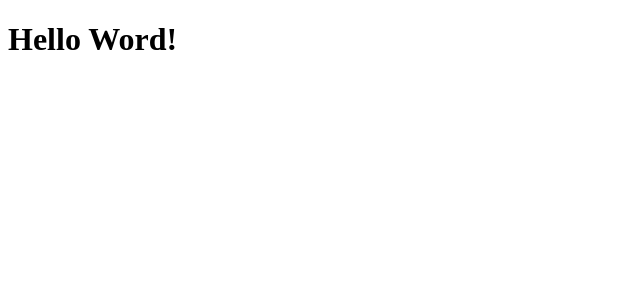
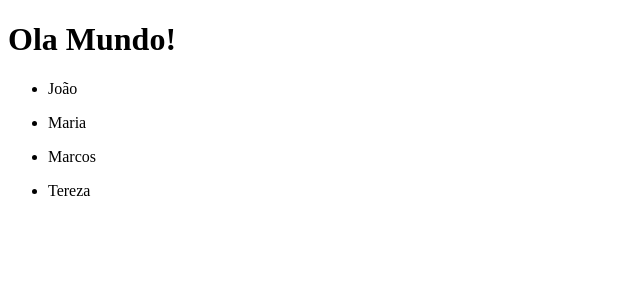
Before and after one commit to MarielleTOM/PTAC2-main, a React (Vite) app: page / in a window 1280 px wide. Shown: the top 300 px of the page, without its empty margins (0-640 px from the left). Built offline with nearby package versions, Linux system fonts and the light colour scheme.

Commit message:
arrumado

```diff
--- /dev/null
+++ b/src/Exemplo.jsx
@@ -0,0 +1,16 @@
+export function Exemplo({lista}){
+    return (
+        <div>
+           {lista.map(aluno=>(
+            <ul>
+                <li>
+                    {aluno}
+                </li>
+            </ul>
+           ))
+
+
+           }
+        </div>
+    );
+}
--- /dev/null
+++ b/src/app.jsx
@@ -0,0 +1,13 @@
+import './App.css'
+import { Exemplo } from './Exemplo';
+export default function App(){
+    const listaAlunos= ["João", "Maria", "Marcos", "Tereza"];
+ return(
+    <div>
+  <h1>Ola Mundo!</h1>
+  <Exemplo lista= {listaAlunos}/>
+    </div>
+ );
+
+
+}
--- a/src/main.jsx
+++ b/src/main.jsx
@@ -1,14 +1,6 @@
 import React from 'react'
 import ReactDOM from 'react-dom/client'
-
-export function App() {
-  return (
-    <div>
-      <h1>Hello Word!</h1>
-    </div>
-
-  );
-}
+import App from './app';
 
 ReactDOM.createRoot(document.getElementById('root')).render(
   <React.StrictMode>
```
Also changed, not shown: src/App.css (added).
